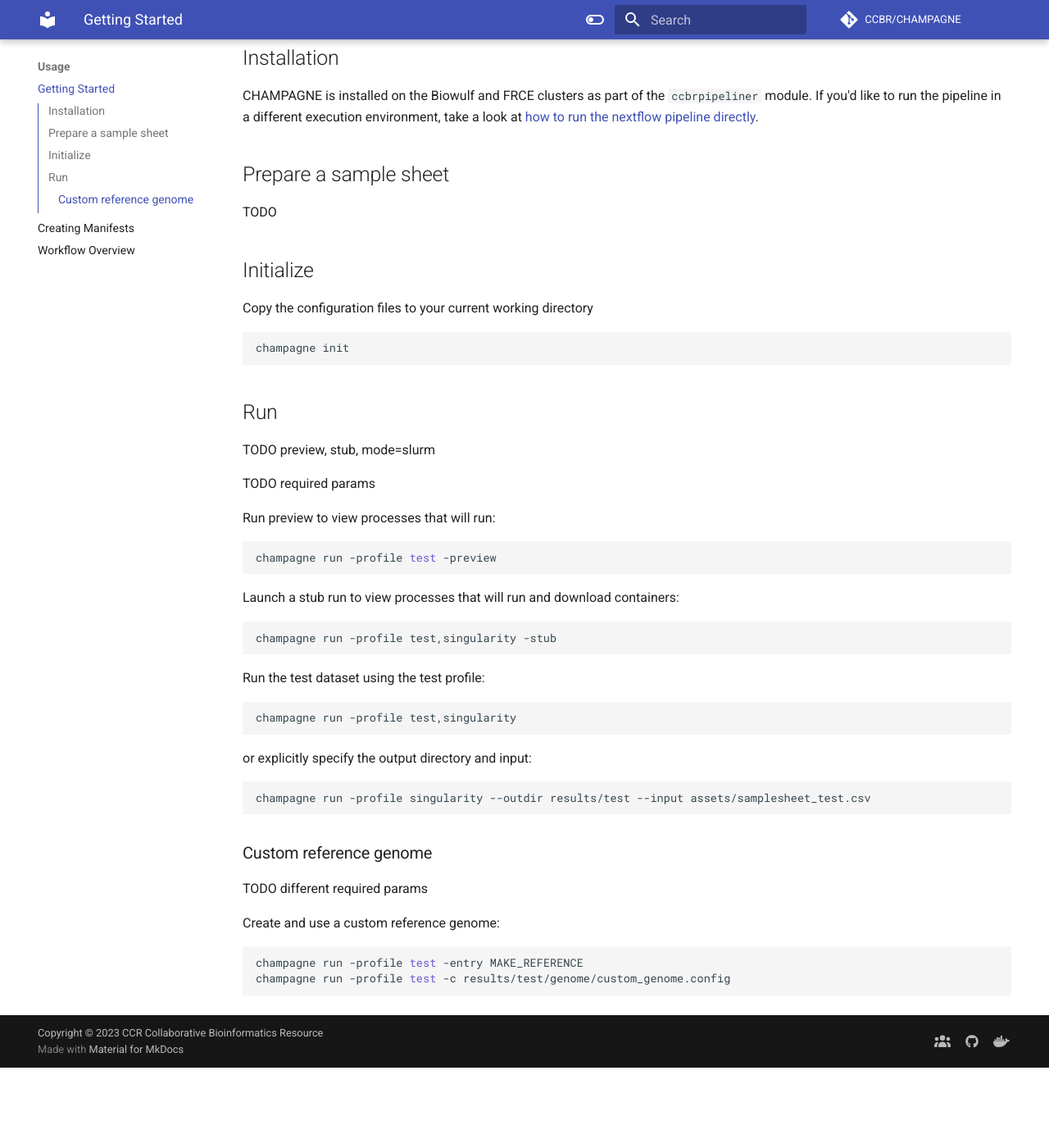
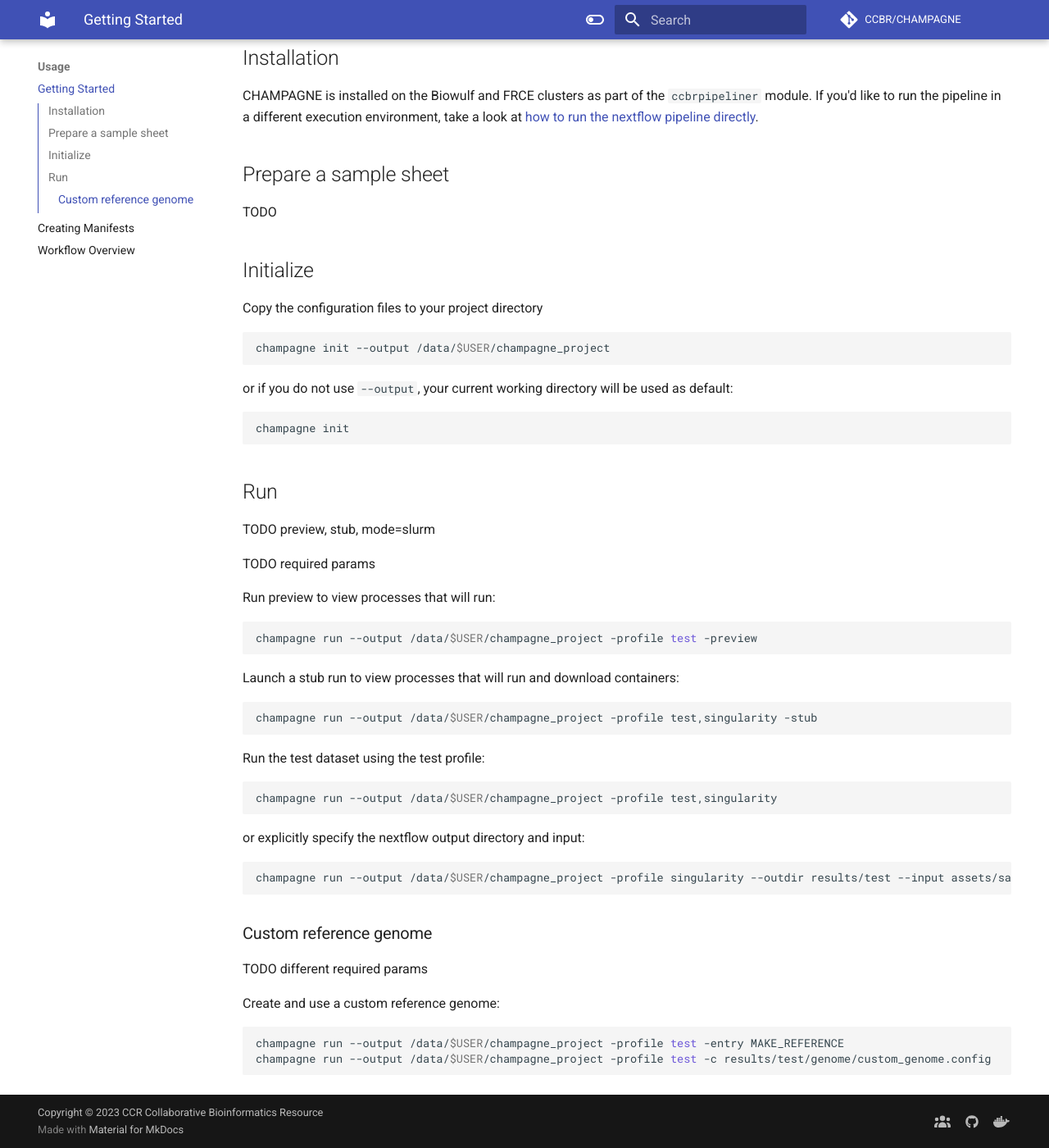
Before and after one commit to abcsFrederick/CHAMPAGNE, an MkDocs documentation site: the page built from docs/getting-started.md, in a window 1280 px wide and 1400 px high, scrolled down 240 px. Shown: the whole window at 82% size. Built offline with MkDocs 1.6.1 and Material for MkDocs 9.7.7, drawn with Linux system fonts in a browser that asks for light colours; comment, search, counter and statistics services are not loaded; the version menu is left out; before the commit the page ends 1542 px from its top, so only the background shows below that.

Commit message:
feat: --output argument for run & init
resolves #219
implementation of https://github.com/CCBR/CCBR_NextflowTemplate/issues/40

````diff
--- a/docs/getting-started.md
+++ b/docs/getting-started.md
@@ -15,7 +15,13 @@ TODO
 
 ## Initialize
 
-Copy the configuration files to your current working directory
+Copy the configuration files to your project directory
+
+```sh
+champagne init --output /data/$USER/champagne_project
+```
+
+or if you do not use `--output`, your current working directory will be used as default:
 
 ```sh
 champagne init
@@ -30,25 +36,25 @@ TODO required params
 Run preview to view processes that will run:
 
 ```sh
-champagne run -profile test -preview
+champagne run --output /data/$USER/champagne_project -profile test -preview
 ```
 
 Launch a stub run to view processes that will run and download containers:
 
 ```sh
-champagne run -profile test,singularity -stub
+champagne run --output /data/$USER/champagne_project -profile test,singularity -stub
 ```
 
 Run the test dataset using the test profile:
 
 ```sh
-champagne run -profile test,singularity
+champagne run --output /data/$USER/champagne_project -profile test,singularity
 ```
 
-or explicitly specify the output directory and input:
+or explicitly specify the nextflow output directory and input:
 
 ```sh
-champagne run -profile singularity --outdir results/test --input assets/samplesheet_test.csv
+champagne run --output /data/$USER/champagne_project -profile singularity --outdir results/test --input assets/samplesheet_test.csv
 ```
 
 ### Custom reference genome
@@ -58,6 +64,6 @@ TODO different required params
 Create and use a custom reference genome:
 
 ```sh
-champagne run -profile test -entry MAKE_REFERENCE
-champagne run -profile test -c results/test/genome/custom_genome.config
+champagne run --output /data/$USER/champagne_project -profile test -entry MAKE_REFERENCE
+champagne run --output /data/$USER/champagne_project -profile test -c results/test/genome/custom_genome.config
 ```
--- a/pyproject.toml
+++ b/pyproject.toml
@@ -35,7 +35,8 @@ requires-python = ">=3.8"
 dependencies = [
     "pyyaml >= 6.0",
     "Click >= 8.1.3",
-    "cffconvert >= 2.0.0"
+    "cffconvert >= 2.0.0",
+    "ccbr_tools@git+https://github.com/CCBR/Tools@v0.2"
 ]
 
 [project.optional-dependencies]
````
Also changed, not shown: CHANGELOG.md (+2 -1 lines), README.md (+10 -7 lines), 3 other files.
